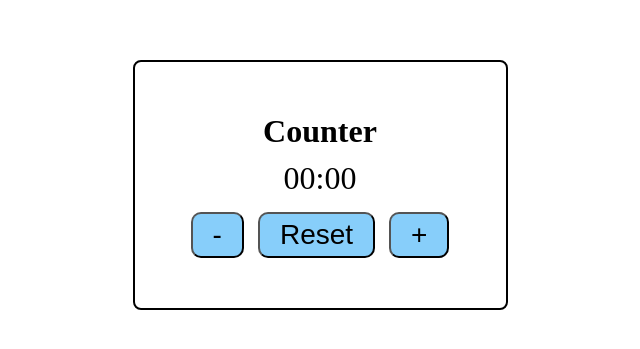
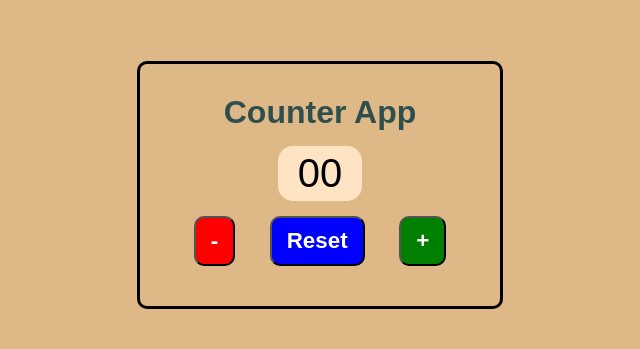
Before and after one commit to cbyzz24/Counter-App, a plain HTML site: page index.html in a window 1280 px wide. Shown: the part 215-564 px from the top of the page, without its empty margins (320-960 px from the left). Drawn offline with Linux system fonts and the light colour scheme.

Commit message:
Restyled layout and added functionality

```diff
--- a/index.html
+++ b/index.html
@@ -7,12 +7,15 @@
     <link rel="stylesheet" href="style.css">
 </head>
 <body>
-    <div class="mainwrapper">
-        <div class="appName">Counter</div>
-        <div class="display" id="displayOutput">00:00</div>
-        <button class="button" id="subtractBtn">-</button>
-        <button class="button" id="resetBtn">Reset</button>
-        <button class="button" id="addBtn">+</button>
+    <div class="container">
+
+        <h3 class="appName">Counter App</h3>
+        <div class="outputDisplay" id="outputDisplay">00</div>
+        <div class="buttonRow">
+            <button class="btn" id="minus">-</button>
+            <button class="btn" id="reset">Reset</button>
+            <button class="btn" id="plus">+</button>
+        </div>
 
 
     </div>
--- a/main.js
+++ b/main.js
@@ -1 +1,24 @@
-// alert("CounterApp");
+const outputDisplayEl = document.getElementById("outputDisplay")
+const minusBtnEl = document.getElementById("minus")
+const resetBtnEl = document.getElementById("reset")
+const plusBtnEl = document.getElementById("plus")
+
+let count = "0"
+
+// minusBtnEl.addEventListener("click", function(e){
+//     alert("Minus 1")
+// })
+// minusBtnEl.addEventListener("click", (e) =>{
+//     alert('Subtract 1')
+// })
+minusBtnEl.addEventListener("click", (e) =>{
+    outputDisplayEl.innerText = count--
+})
+
+resetBtnEl.addEventListener("click", (e) =>{
+    outputDisplayEl.innerText = "0"
+})
+
+plusBtnEl.addEventListener("click", (e) =>{
+    outputDisplayEl.innerText = count++
+})
--- a/style.css
+++ b/style.css
@@ -1,39 +1,77 @@
 body{
     margin: 0;
+    height: 100vh;
+    display: flex;
+    justify-content: center;
+    align-items: center;
+    background-color: burlywood;
+    font-family: Arial, Helvetica, sans-serif;
+}
+
+.container{
     display: flex;
     flex-direction: column;
     justify-content: center;
     align-items: center;
-    height: 100vh;
+    width: 75vw;
+    max-width: 320px;
+    border: 3px solid black;
+    border-radius: 10px;
+    padding: 30px 20px;
 }
 
 .appName{
-    font-size: 2em;
-    font-weight: bold;
-    margin-bottom: 10px;
+    font-size: 2rem;
+    margin: 0px;
+    color: darkslategray;
 }
 
-.mainwrapper{
-    text-align: center;
-    align-content: center;
-    width: 375px;
-    height: 250px;
-    border: 2px solid black;
-    box-sizing: border-box;
-    border-radius: 8px;
+.outputDisplay{
+    font-size: 2.5rem;
+    margin-top: 15px;
+    margin-bottom: 5px;
+    background-color: bisque;
+    padding: 5px 20px;
+    border-radius: 15px;
 }
 
-.display{
-    font-size: 2em;
-    /* margin-top: 15px; */
+.buttonRow{
+    /* padding: 10px 0px; */
+
 }
 
-.button{
-    margin-top: 15px;
-    font-size: 1.75em;
-    margin-left: 5px;
-    margin-right: 5px;
+.btn{
+    margin: 10px 15px;
+    padding: 10px 15px;
+    font-size: 1.4rem;
+    font-weight: bold;
     border-radius: 10px;
-    padding: 5px 20px;
-    background-color: lightskyblue;
+    cursor: pointer;
 }
+
+#minus{
+    background-color: red;
+    color: white;
+}
+
+#minus:hover{
+    background-color: hsl(0, 100%, 70%);
+}
+
+#reset{
+    background-color: blue;
+    color: white;
+}
+
+#reset:hover{
+    background-color: hsl(240, 100%, 70%);
+}
+
+#plus{
+    background-color: green;
+    color: white;
+}
+
+#plus:hover{
+    background-color: hsl(120, 100%, 30%);
+}
```
